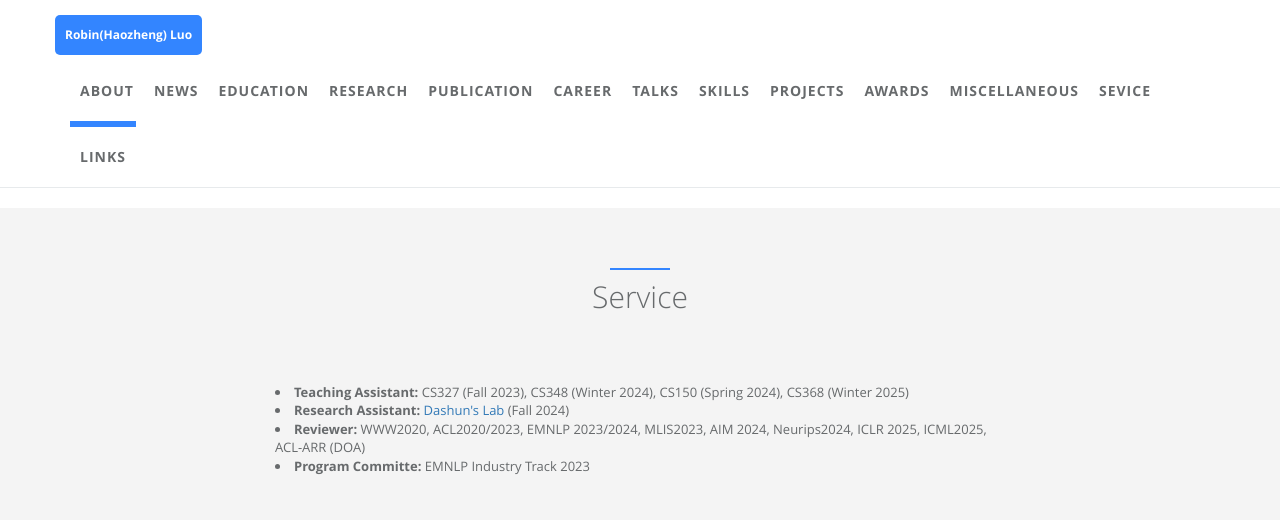
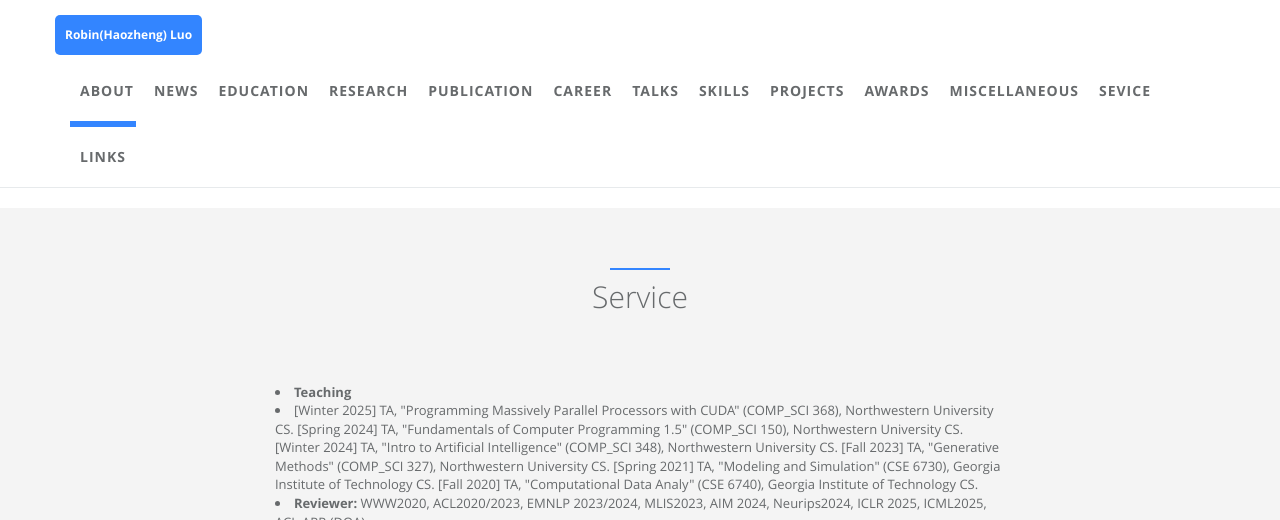
Before and after one commit to robinzixuan/robin.github.io, a Jekyll site: the page built from index.html, in a window 1280 px wide and 900 px high, scrolled down 12728 px, cut to the strip 0-520 px from the top of the window. Built offline with Jekyll 4.4.1, drawn with Linux system fonts in a browser that asks for light colours.

Commit message:
Update sevice.html

```diff
--- a/_includes/sections/sevice.html
+++ b/_includes/sections/sevice.html
@@ -10,8 +10,18 @@
 
   <div class="col-lg-8 col-lg-offset-2 m-t-lg m-b-lg wow zoomIn">
     <ur>
-      <li><b>Teaching Assistant:</b> CS327 (Fall 2023), CS348 (Winter 2024), CS150 (Spring 2024), CS368 (Winter 2025)</li>
-      <li><b>Research Assistant:</b> <a href="https://www.dashunwang.com/group">Dashun's Lab</a> (Fall 2024)</li>
+      <li><b>Teaching</b>
+        <ur>
+          <li>
+            [Winter 2025]  TA, "Programming Massively Parallel Processors with CUDA" (COMP_SCI 368), Northwestern University CS.
+            [Spring 2024] TA, "Fundamentals of Computer Programming 1.5" (COMP_SCI 150), Northwestern University CS.
+            [Winter 2024] TA, "Intro to Artificial Intelligence" (COMP_SCI 348), Northwestern University CS.
+            [Fall 2023] TA, "Generative Methods" (COMP_SCI 327), Northwestern University CS.
+            [Spring 2021] TA, "Modeling and Simulation" (CSE 6730), Georgia Institute of Technology CS.
+            [Fall 2020] TA, "Computational Data Analy" (CSE 6740), Georgia Institute of Technology CS.
+          </li>
+        </ur>
+      </li>
       <li><b>Reviewer:</b> WWW2020, ACL2020/2023, EMNLP 2023/2024, MLIS2023, AIM 2024, Neurips2024, ICLR 2025, ICML2025, ACL-ARR (DOA) </li>
       <li><b>Program Committe:</b> EMNLP Industry Track 2023</li>
     </ur>
```
